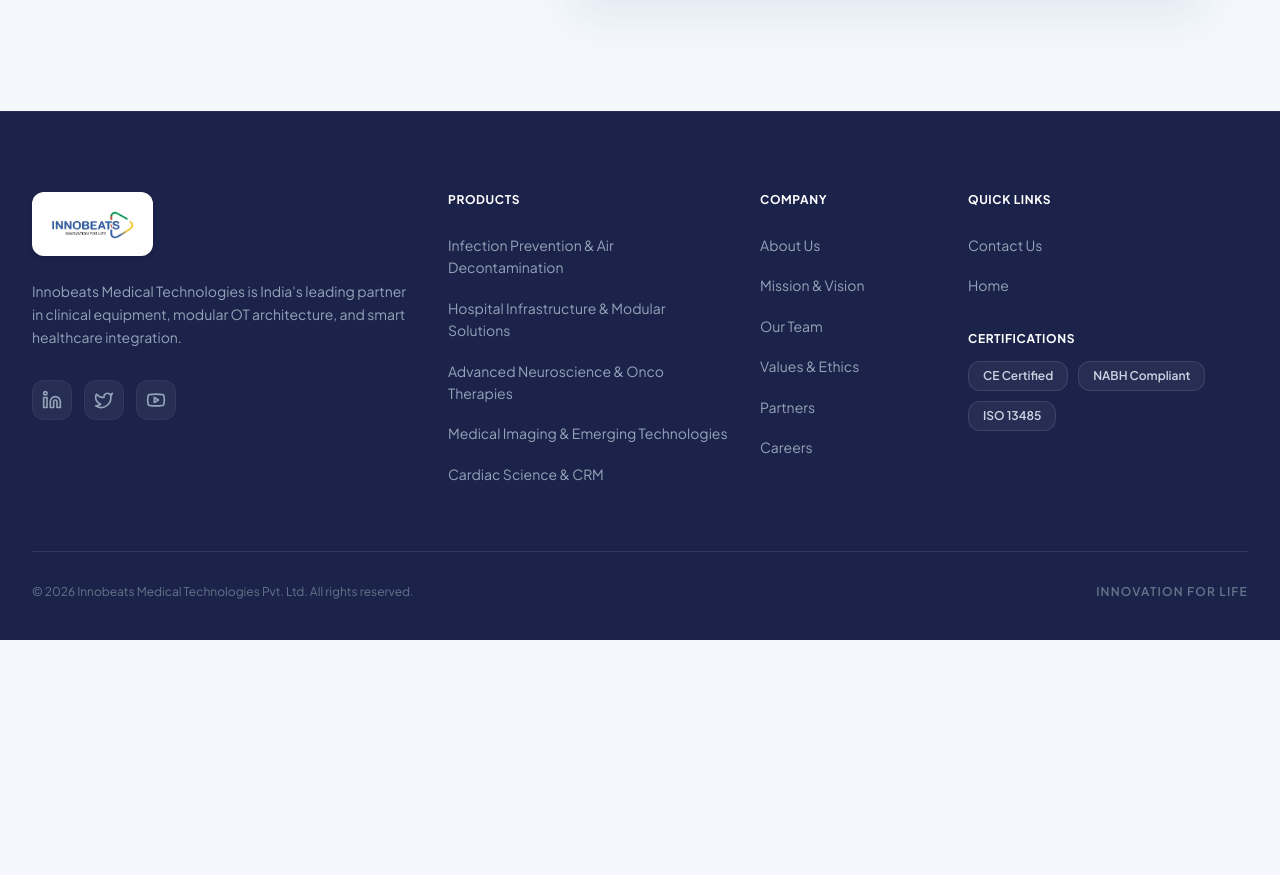
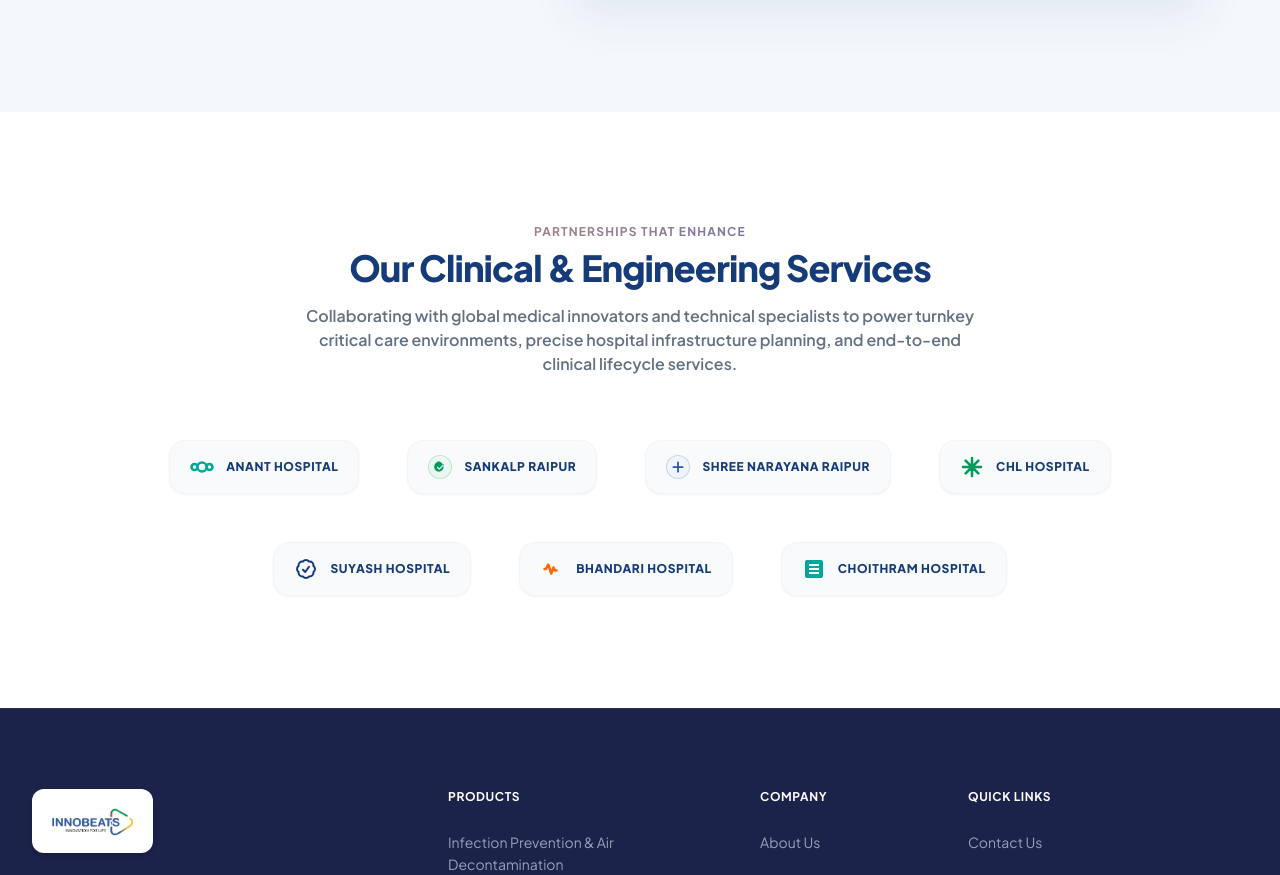
Before and after one commit to PRG7864/Innobeats-Healthcare-main, a React (Vite) app: page /partners.html in a window 1280 px wide. Shown: the part 2058-2933 px from the top of the page. Before the commit the page ends 2698 px from the top, so only its background shows below. Built offline with nearby package versions, Linux system fonts and the light colour scheme.

Commit message:
modified partners section

```diff
--- a/src/pages/Partners.jsx
+++ b/src/pages/Partners.jsx
@@ -1,5 +1,73 @@
 import { Link } from "react-router-dom";
 import ScrollReveal from "../components/ScrollReveal";
+
+// Custom SVG Logo Components for Enhanced Core Services (Hospital Partners)
+const AnantHospitalLogo = () => (
+  <div className="flex items-center gap-3 bg-[#f8fafc] hover:bg-white border border-slate-100 hover:border-slate-200 rounded-2xl px-5 py-3.5 shadow-sm hover:shadow-md hover:scale-[1.02] transition-all duration-300 cursor-pointer">
+    <svg className="w-6 h-6 text-[#00a699]" fill="none" stroke="currentColor" strokeWidth="2.5" viewBox="0 0 24 24">
+      <path strokeLinecap="round" strokeLinejoin="round" d="M16.5 12a4.5 4.5 0 11-9 0 4.5 4.5 0 019 0zm0 0c0 1.657 1.343 3 3 3s3-1.343 3-3-1.343-3-3-3-3 1.343-3 3zm-9 0c0 1.657-1.343 3-3 3s-3-1.343-3-3 1.343-3 3-3 3 1.343 3 3z" />
+    </svg>
+    <span className="font-extrabold text-xs tracking-wider text-[#153b78] whitespace-nowrap">ANANT HOSPITAL</span>
+  </div>
+);
+
+const SankalpRaipurLogo = () => (
+  <div className="flex items-center gap-3 bg-[#f8fafc] hover:bg-white border border-slate-100 hover:border-slate-200 rounded-2xl px-5 py-3.5 shadow-sm hover:shadow-md hover:scale-[1.02] transition-all duration-300 cursor-pointer">
+    <div className="w-6 h-6 rounded-full bg-[#eaf8f1] flex items-center justify-center border border-[#009b5a]/20">
+      <svg className="w-3.5 h-3.5 text-[#009b5a]" fill="currentColor" viewBox="0 0 24 24">
+        <path d="M12 2C6.48 2 2 6.48 2 12c0 4.42 3.58 8 8 8s8-3.58 8-8c0-5.52-4.48-10-10-10zm-1.25 15L6.5 12.75l1.41-1.41 2.84 2.83 6.84-6.83 1.41 1.41L10.75 17z" />
+      </svg>
+    </div>
+    <span className="font-extrabold text-xs tracking-wider text-[#153b78] whitespace-nowrap">SANKALP RAIPUR</span>
+  </div>
+);
+
+const ShreeNarayanaLogo = () => (
+  <div className="flex items-center gap-3 bg-[#f8fafc] hover:bg-white border border-slate-100 hover:border-slate-200 rounded-2xl px-5 py-3.5 shadow-sm hover:shadow-md hover:scale-[1.02] transition-all duration-300 cursor-pointer">
+    <div className="w-6 h-6 rounded-full bg-[#f0f4fb] flex items-center justify-center border border-[#2459a8]/20">
+      <svg className="w-3.5 h-3.5 text-[#2459a8]" fill="none" stroke="currentColor" strokeWidth="3" viewBox="0 0 24 24">
+        <path strokeLinecap="round" strokeLinejoin="round" d="M12 4v16m8-8H4" />
+      </svg>
+    </div>
+    <span className="font-extrabold text-xs tracking-wider text-[#153b78] whitespace-nowrap">SHREE NARAYANA RAIPUR</span>
+  </div>
+);
+
+const ChlHospitalLogo = () => (
+  <div className="flex items-center gap-3 bg-[#f8fafc] hover:bg-white border border-slate-100 hover:border-slate-200 rounded-2xl px-5 py-3.5 shadow-sm hover:shadow-md hover:scale-[1.02] transition-all duration-300 cursor-pointer">
+    <svg className="w-6 h-6 text-[#009b5a]" fill="none" stroke="currentColor" strokeWidth="2.5" viewBox="0 0 24 24">
+      <path strokeLinecap="round" strokeLinejoin="round" d="M12 3v18m9-9H3M12 12l6.36-6.36M12 12L5.64 18.36M12 12l6.36 6.36M12 12L5.64 5.64" />
+    </svg>
+    <span className="font-extrabold text-xs tracking-wider text-[#153b78] whitespace-nowrap">CHL HOSPITAL</span>
+  </div>
+);
+
+const SuyashHospitalLogo = () => (
+  <div className="flex items-center gap-3 bg-[#f8fafc] hover:bg-white border border-slate-100 hover:border-slate-200 rounded-2xl px-5 py-3.5 shadow-sm hover:shadow-md hover:scale-[1.02] transition-all duration-300 cursor-pointer">
+    <svg className="w-6 h-6 text-[#153b78]" fill="none" stroke="currentColor" strokeWidth="2" viewBox="0 0 24 24">
+      <path strokeLinecap="round" strokeLinejoin="round" d="M9 12.75L11.25 15 15 9.75M21 12c0 1.268-.63 2.39-1.593 3.068a3.745 3.745 0 01-1.043 3.296 3.745 3.745 0 01-3.296 1.043A3.745 3.745 0 0112 21c-1.268 0-2.39-.63-3.068-1.593a3.746 3.746 0 01-3.296-1.043 3.745 3.745 0 01-1.043-3.296A3.745 3.745 0 013 12c0-1.268.63-2.39 1.593-3.068a3.745 3.745 0 011.043-3.296 3.746 3.746 0 013.296-1.043A3.746 3.746 0 0112 3c1.268 0 2.39.63 3.068 1.593a3.746 3.746 0 013.296 1.043 3.746 3.746 0 011.043 3.296A3.745 3.745 0 0121 12z" />
+    </svg>
+    <span className="font-extrabold text-xs tracking-wider text-[#153b78] whitespace-nowrap">SUYASH HOSPITAL</span>
+  </div>
+);
+
+const BhandariHospitalLogo = () => (
+  <div className="flex items-center gap-3 bg-[#f8fafc] hover:bg-white border border-slate-100 hover:border-slate-200 rounded-2xl px-5 py-3.5 shadow-sm hover:shadow-md hover:scale-[1.02] transition-all duration-300 cursor-pointer">
+    <svg className="w-6 h-6 text-[#ff6600]" fill="none" stroke="currentColor" strokeWidth="2.5" viewBox="0 0 24 24">
+      <path strokeLinecap="round" strokeLinejoin="round" d="M4.5 12h1.5l2.25-4.5 3 9 2.25-6 1.5 3h1.5" />
+    </svg>
+    <span className="font-extrabold text-xs tracking-wider text-[#153b78] whitespace-nowrap">BHANDARI HOSPITAL</span>
+  </div>
+);
+
+const ChoithramHospitalLogo = () => (
+  <div className="flex items-center gap-3 bg-[#f8fafc] hover:bg-white border border-slate-100 hover:border-slate-200 rounded-2xl px-5 py-3.5 shadow-sm hover:shadow-md hover:scale-[1.02] transition-all duration-300 cursor-pointer">
+    <svg className="w-6 h-6 text-[#00a699]" fill="currentColor" viewBox="0 0 24 24">
+      <path d="M19 3H5c-1.1 0-2 .9-2 2v14c0 1.1.9 2 2 2h14c1.1 0 2-.9 2-2V5c0-1.1-.9-2-2-2zm-2 10H7v-2h10v2zm0-4H7V7h10v2zm0 8H7v-2h10v2z" />
+    </svg>
+    <span className="font-extrabold text-xs tracking-wider text-[#153b78] whitespace-nowrap">CHOITHRAM HOSPITAL</span>
+  </div>
+);
 
 function Partners() {
   const partnersList = [
@@ -97,6 +165,48 @@
           ))}
         </div>
       </section>
+
+      {/* Dynamic Services Integration Partners Section */}
+      <section className="section bg-white border-t border-brand-blue/5 py-24">
+        <div className="max-w-[70rem] mx-auto px-6 text-center">
+          <ScrollReveal animation="fade-up" delay={100}>
+            <p className="text-xs font-bold uppercase tracking-widest bg-gradient-to-r from-orange-400 to-blue-600 bg-clip-text text-transparent mb-2">
+              Partnerships That Enhance
+            </p>
+            <h2 className="text-3xl md:text-4xl font-extrabold text-brand-navy tracking-tight mb-4">
+              Our Clinical &amp; Engineering Services
+            </h2>
+            <p className="text-brand-muted max-w-2xl mx-auto text-sm md:text-base mb-16 leading-relaxed font-semibold">
+              Collaborating with global medical innovators and technical specialists to power turnkey critical care environments, precise hospital infrastructure planning, and end-to-end clinical lifecycle services.
+            </p>
+          </ScrollReveal>
+
+          <div className="flex flex-col items-center gap-12">
+            {/* First Row of Partner Logos */}
+            <ScrollReveal
+              className="flex flex-wrap items-center justify-center gap-8 md:gap-12 w-full"
+              animation="fade-up"
+              delay={200}
+            >
+              <AnantHospitalLogo />
+              <SankalpRaipurLogo />
+              <ShreeNarayanaLogo />
+              <ChlHospitalLogo />
+            </ScrollReveal>
+
+            {/* Second Row of Partner Logos (Centered Below) */}
+            <ScrollReveal
+              className="flex flex-wrap items-center justify-center gap-8 md:gap-12 w-full"
+              animation="fade-up"
+              delay={300}
+            >
+              <SuyashHospitalLogo />
+              <BhandariHospitalLogo />
+              <ChoithramHospitalLogo />
+            </ScrollReveal>
+          </div>
+        </div>
+      </section>
     </main>
   );
 }
```
Also changed, not shown: 5 other files (tests, documents, lock files or other folders).
